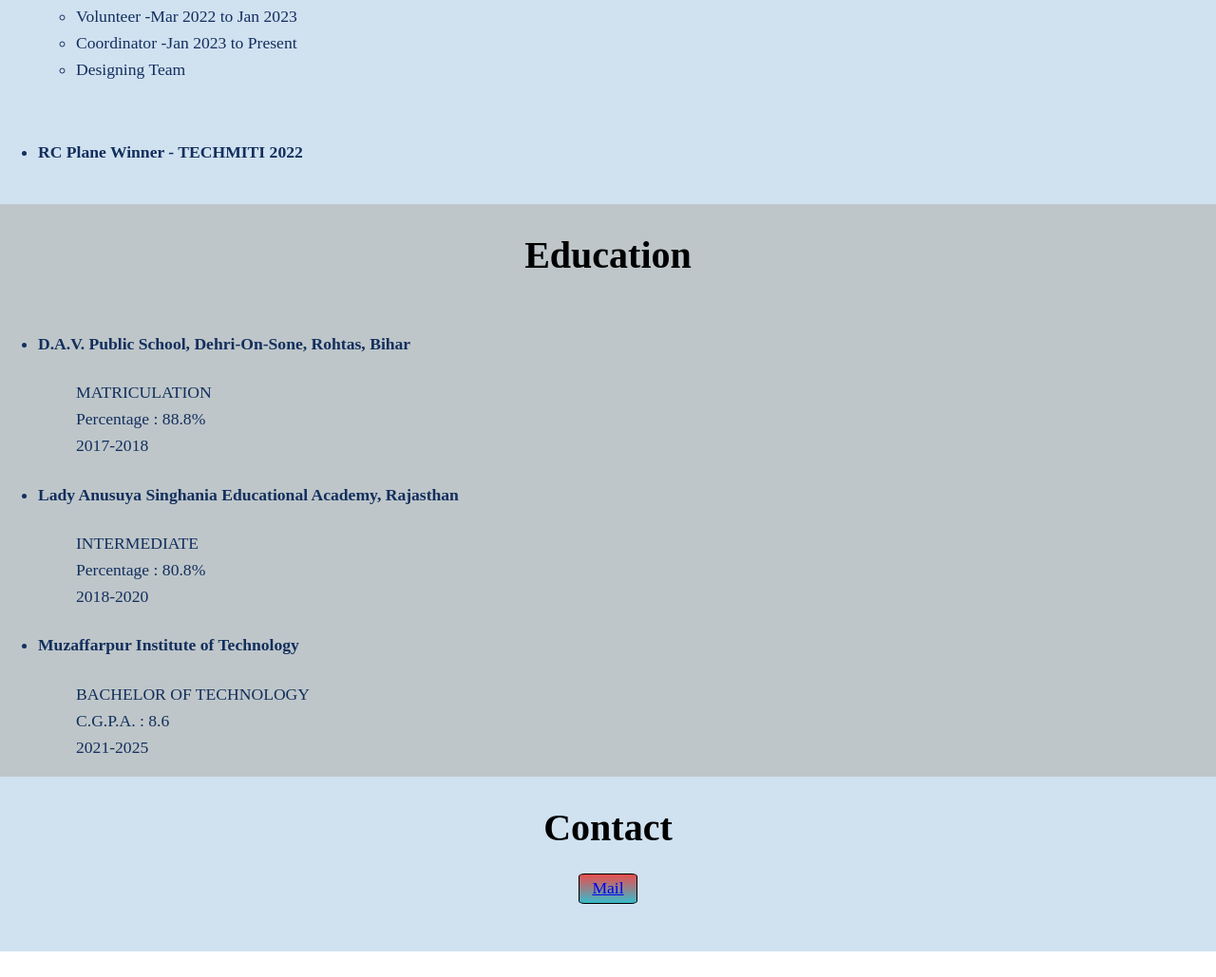
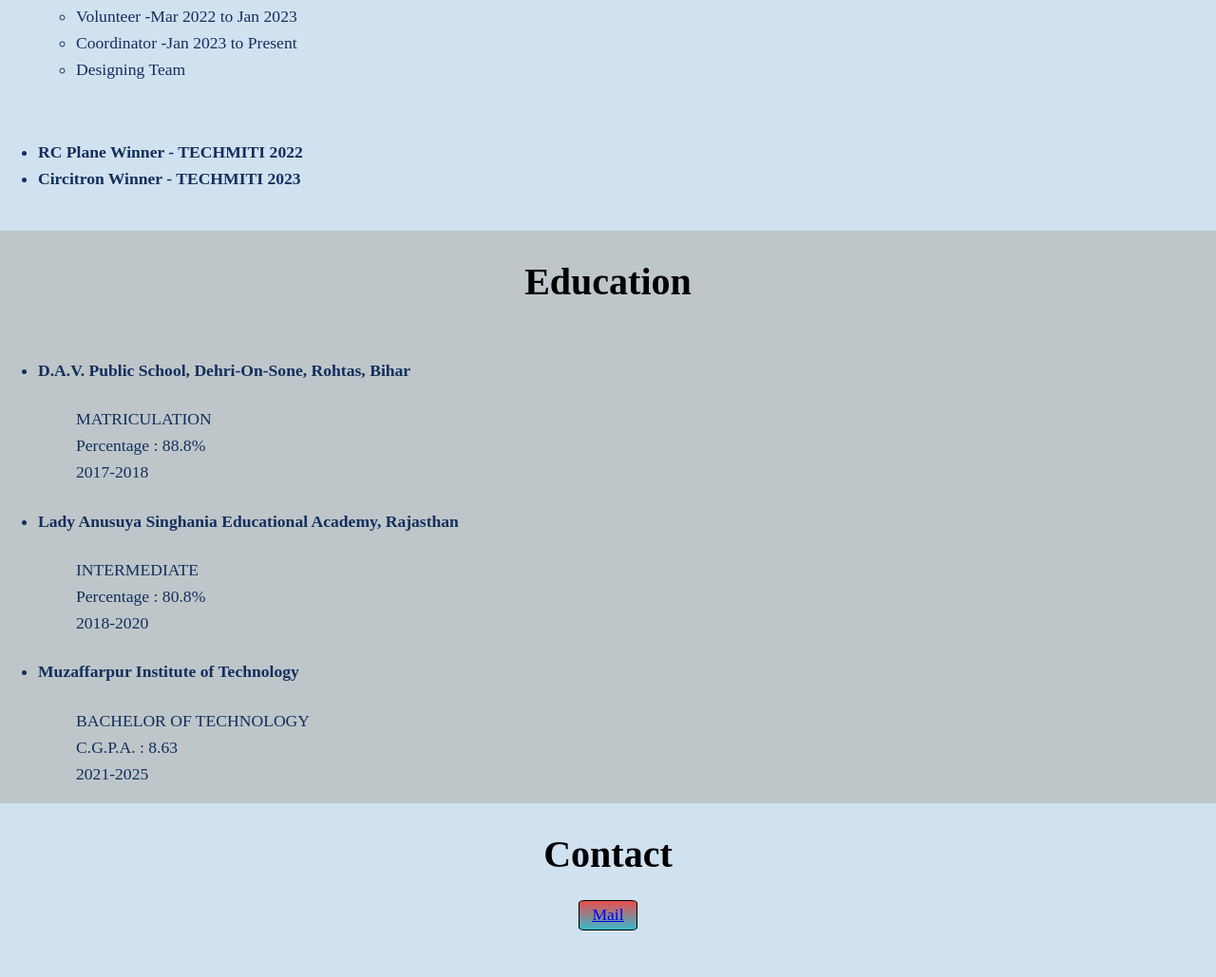
Before and after one commit to ashukumarverma/ashukumarverma.github.io, a plain HTML site: page index.html in a window 1280 px wide. Shown: the part 1960-2989 px from the top of the page at 95% size. Before the commit the page ends 2962 px from the top, so only its background shows below. Drawn offline with Linux system fonts and the light colour scheme.

Commit message:
Update index.html

```diff
--- a/index.html
+++ b/index.html
@@ -134,6 +134,7 @@
         </ul>
         <ul class="education-list text-highlight"><h4>
             <li>RC Plane Winner - TECHMITI 2022</li>
+            <li>Circitron Winner - TECHMITI 2023</li>
               </ul>
       </section>
       <section id="education">
@@ -152,7 +153,7 @@
             </ul>
           <li><h4>Muzaffarpur Institute of Technology</h4>
           <ul type="none">
-            <li>BACHELOR OF TECHNOLOGY<br>C.G.P.A. : 8.6 <br> 2021-2025</li>
+            <li>BACHELOR OF TECHNOLOGY<br>C.G.P.A. : 8.63 <br> 2021-2025</li>
             </ul>
         </ul>
       </section>
@@ -163,7 +164,7 @@
         </h1>
         <div class="contact-div">
             <div class="mail">
-                <a href="mailto:ashu3436verma@gmail.com">Mail</a>
+                <a href="mailto:ashutosh.21106107020@mitmuzaffarpur.org">Mail</a>
             </div>
         </div>
       </section>
```
